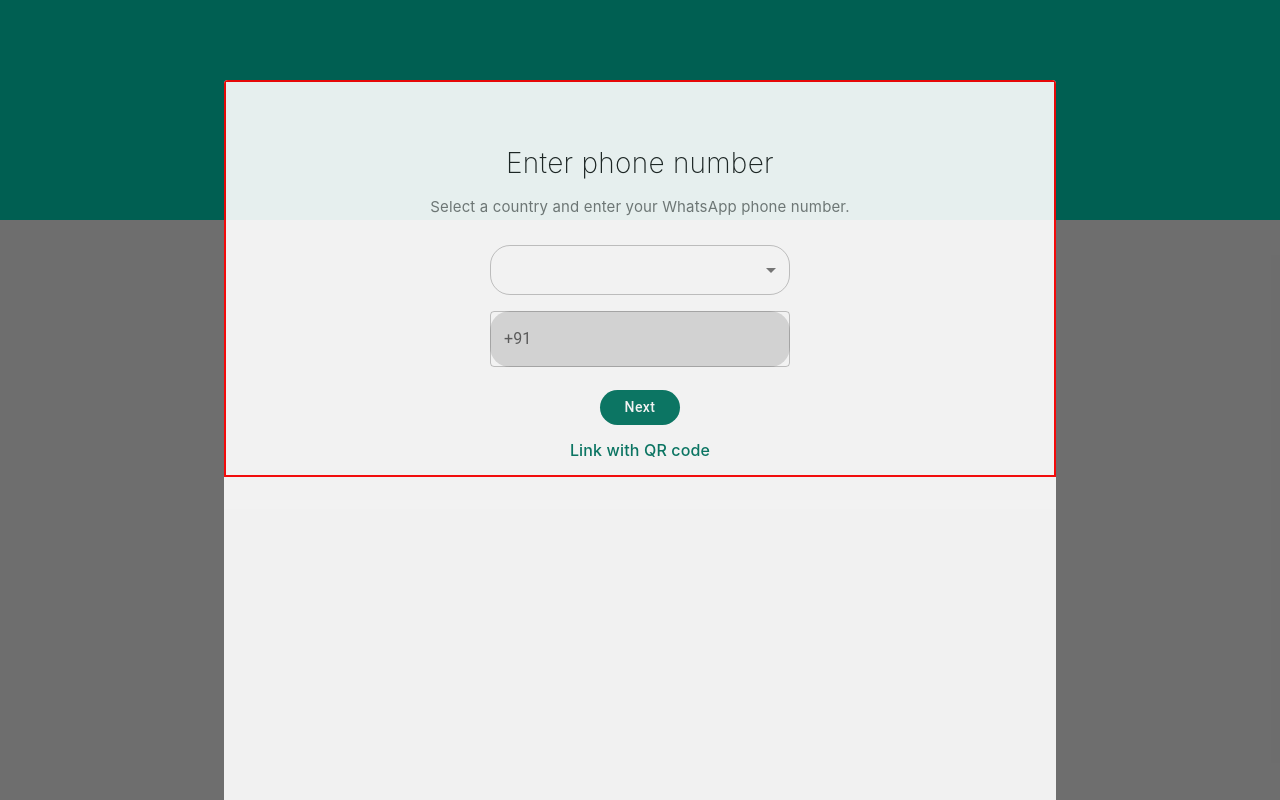
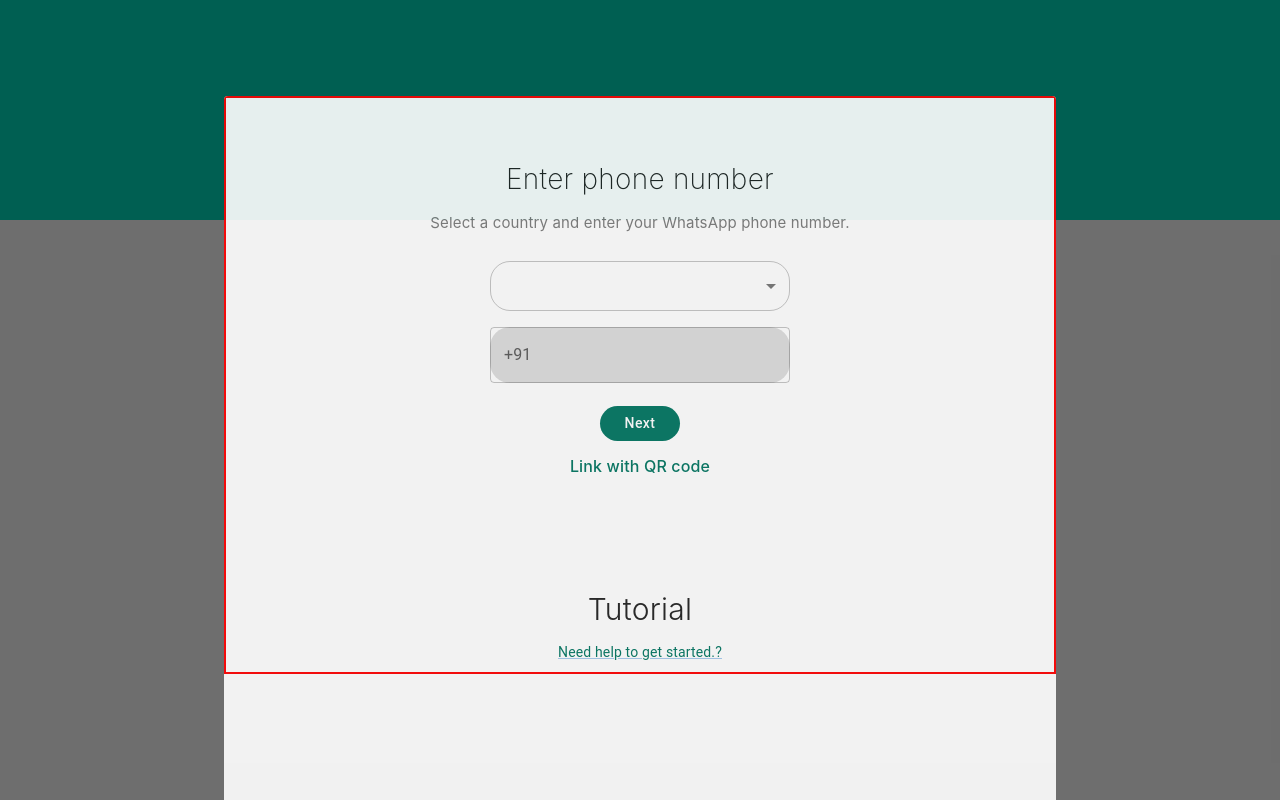
Before and after one commit to prabhakarcs25/WhatsApp-Clone, a React (Create React App) app in the folder client/: page / in a window 1280 px wide. Both pictures are taken after a click on the button "LINK WITH PHONE NUMBER". Built offline with nearby package versions, Linux system fonts and the light colour scheme.

Commit message:
This is commit file 18-07-2024

```diff
--- a/client/src/components/account/FrontPageMobile.jsx
+++ b/client/src/components/account/FrontPageMobile.jsx
@@ -1,6 +1,13 @@
 //
 
-import { Typography, Box, styled, TextField,Button } from "@mui/material";
+import {
+  Typography,
+  Box,
+  styled,
+  TextField,
+  Button,
+  Link,
+} from "@mui/material";
 import MenuItem from "@mui/material/MenuItem";
 import FormControl from "@mui/material/FormControl";
 import Select from "@mui/material/Select";
@@ -88,8 +95,30 @@ const FrontPageMobile = ({ onClick }) => {
         >
           Next
         </Button>
-          <Typography sx={{color:'#017561', fontFamily:'inherit', fontWeight:'500', lineHeight:'50px'}}>
+        <Typography
+          sx={{
+            color: "#017561",
+            fontFamily: "inherit",
+            fontWeight: "500",
+            lineHeight: "50px",
+          }}
+        >
           Link with QR code
+        </Typography>
+        <Typography
+          sx={{
+            mt: 12,
+            fontSize: "30px",
+            fontFamily: "inherit",
+            fontWeight: "300",
+          }}
+        >
+          Tutorial
+        </Typography>
+        <Typography>
+          <Link sx={{ color: "#017561", fontSize: "14px", lineHeight: "40px" }}>
+            Need help to get started.?
+          </Link>
         </Typography>
       </OuterLayer>
     </>
--- a/client/src/components/account/LoginDialog.jsx
+++ b/client/src/components/account/LoginDialog.jsx
@@ -8,7 +8,7 @@ const DialogStyled = {
   marginTop: "12.5%",
   width: "65%",
   maxWidth: "100%",
-  maxHeight: "100%",
+  // maxHeight: "100%",
   boxShadow: "none",
   // overflow: "hidden",
   opacity: "0.9",
```
Lines whose indentation alone changed are shown as unchanged.
